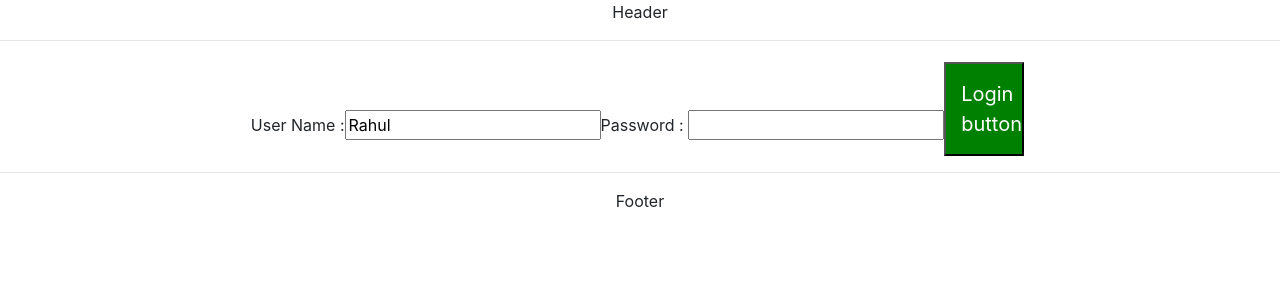
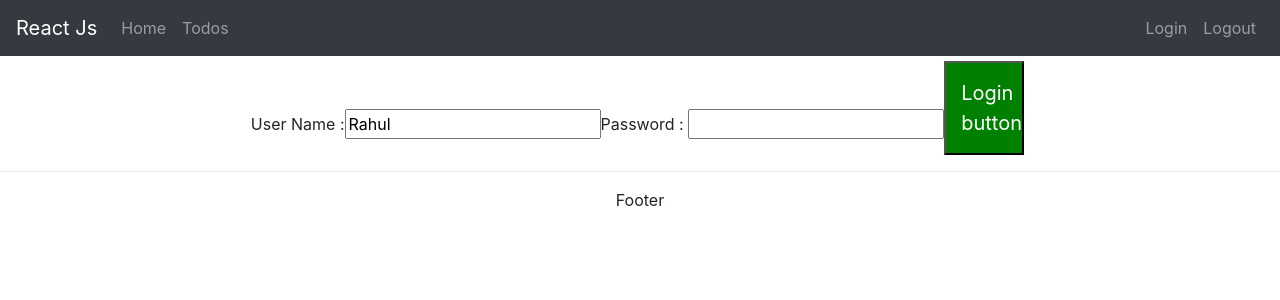
Before and after one commit to rm505125/first-full-stack-app, a React (Create React App) app: page / in a window 1280 px wide. Shown: the top 300 px of the page. Built offline with nearby package versions, Linux system fonts and the light colour scheme.

Commit message:
navigation

```diff
--- a/src/Components/Todo/HeaderComponent.js
+++ b/src/Components/Todo/HeaderComponent.js
@@ -1,12 +1,43 @@
 import { Component } from "react";
+import { Link } from "react-router-dom";
 
 class HeaderComponent extends Component {
   render() {
     return (
-      <div>
-        Header
-        <hr />
-      </div>
+      <header>
+        <nav className="navbar navbar-expand-md navbar-dark bg-dark">
+          <div>
+            <a className="navbar-brand" href="https://reactjs.org/">
+              React Js
+            </a>
+          </div>
+          <ul className="navbar-nav">
+            <li>
+              {" "}
+              <Link className="nav-link" to="/welcome/rahul">
+                Home
+              </Link>{" "}
+            </li>
+            <li>
+              <Link className="nav-link" to="/todos">
+                Todos
+              </Link>
+            </li>
+          </ul>
+          <ul className="navbar-nav navbar-collapse justify-content-end">
+            <li>
+              <Link className="nav-link" to="/login">
+                Login
+              </Link>
+            </li>
+            <li>
+              <Link className="nav-link" to="/logout">
+                Logout
+              </Link>
+            </li>
+          </ul>
+        </nav>
+      </header>
     );
   }
 }
```
